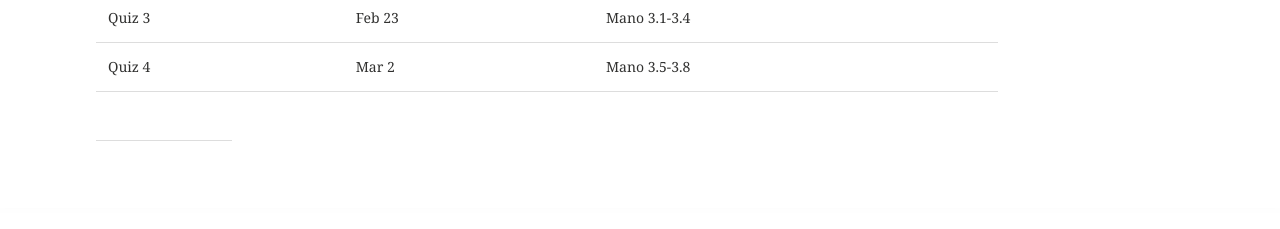
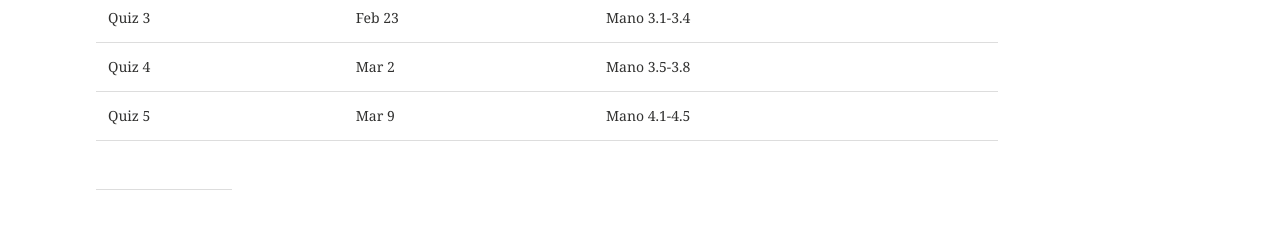
Before and after one commit to enee244/enee244.github.io, a Jekyll site: the page built from quizzes/index.md, in a window 1280 px wide and 941 px high. Shown: the part 684-913 px from the top of the window. Built offline with Jekyll 4.4.1, drawn with Linux system fonts in a browser that asks for light colours.

Commit message:
Added Quiz 5

```diff
--- a/quizzes/index.md
+++ b/quizzes/index.md
@@ -15,3 +15,4 @@ Quiz 1     | Feb 9       | Mano 1.1-1.7
 Quiz 2     | Feb 16      | Mano 2.1-2.5
 Quiz 3     | Feb 23      | Mano 3.1-3.4
 Quiz 4     | Mar 2       | Mano 3.5-3.8
+Quiz 5     | Mar 9       | Mano 4.1-4.5
```
